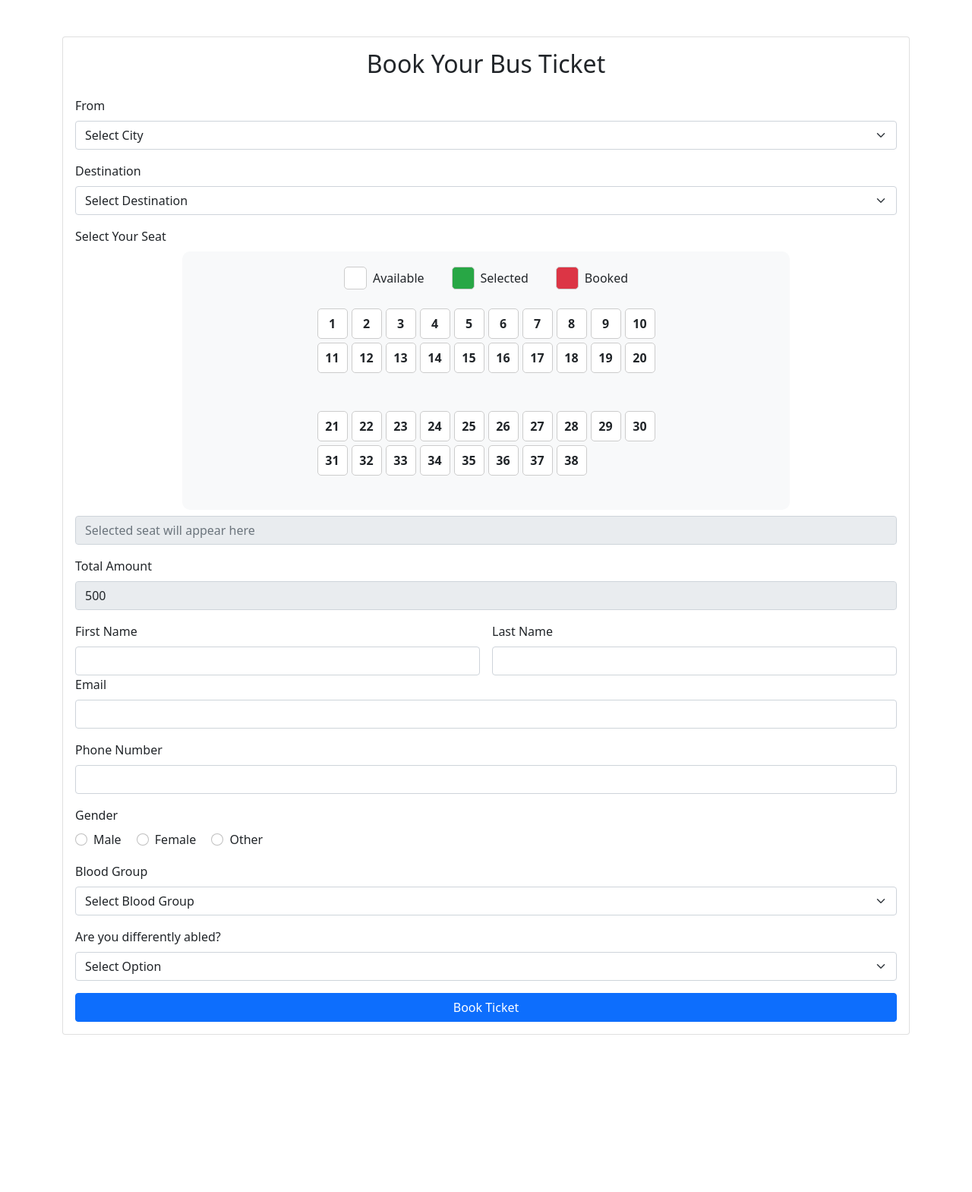
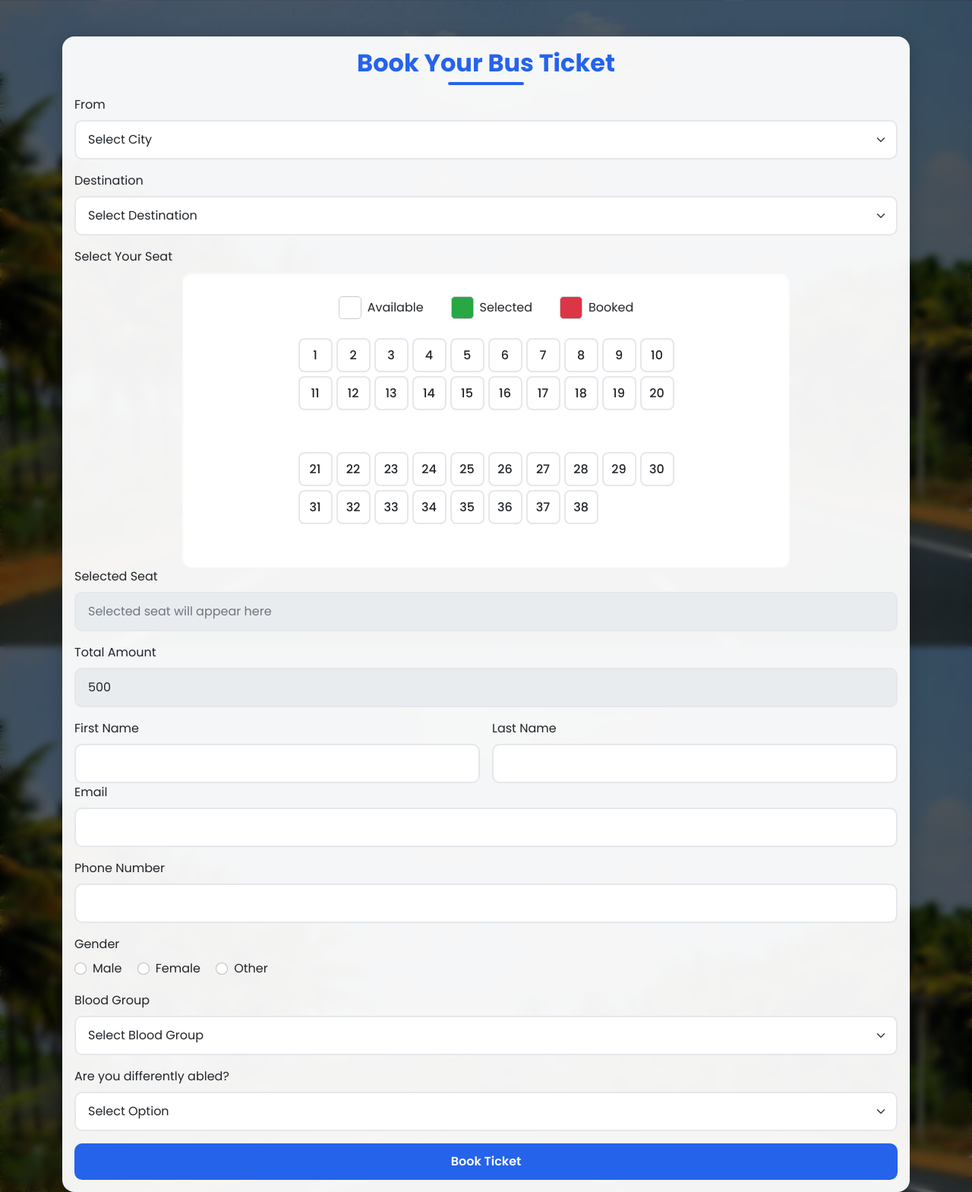
Before and after one commit to arunsanjeevms/Bus_Reservation_System, a PHP site: page /BusBook/customer_booking.php in a window 1280 px wide. Shown: the whole page at 76% size. Before the commit the page ends 1362 px from the top, so only its background shows below. Run offline with PHP 8.4, Linux system fonts and the light colour scheme; data comes from the database, SQL or seed files in the repository.

Commit message:
Print Ticket

```diff
--- a/assets/partials/_download.php
+++ b/assets/partials/_download.php
@@ -97,9 +97,9 @@
             <div class="row">
                 <div class="col-xs-6 col-sm-6 col-md-6">
                     <address>
-                        <strong>S B T B S</strong>
+                        <strong>927623BCS011</strong>
                         <br>
-                        Detroit, Mi 4646
+                        DBMS PROJECT
 
                     </address>
                 </div>
--- a/customer_booking.php
+++ b/customer_booking.php
@@ -117,28 +117,134 @@
     <title>Bus Ticket Booking</title>
     <!-- Bootstrap CSS -->
     <link href="https://cdn.jsdelivr.net/npm/bootstrap@5.0.1/dist/css/bootstrap.min.css" rel="stylesheet">
+    <!-- Google Fonts -->
+    <link href="https://fonts.googleapis.com/css2?family=Poppins:wght@400;500;600;700&display=swap" rel="stylesheet">
     <!-- Custom CSS -->
     <link rel="stylesheet" href="assets/styles/styles.css">
     <style>
+        body {
+            font-family: 'Poppins', sans-serif;
+            background: linear-gradient(rgba(0, 0, 0, 0.6), rgba(0, 0, 0, 0.6)), url('assets/img/bg.jpg');
+            background-size: cover;
+            background-position: center;
+            background-attachment: fixed;
+            background-repeat: no-repeat;
+            min-height: 100vh;
+            backdrop-filter: blur(4px);
+            -webkit-backdrop-filter: blur(4px);
+        }
+
+        .container {
+            position: relative;
+            z-index: 1;
+        }
+
+        .card {
+            border: none;
+            border-radius: 16px;
+            box-shadow: 0 4px 24px rgba(0, 0, 0, 0.2);
+            background: rgba(255, 255, 255, 0.95);
+            backdrop-filter: blur(5px);
+            -webkit-backdrop-filter: blur(5px);
+            transition: transform 0.3s ease, box-shadow 0.3s ease;
+        }
+
+        .card:hover {
+            transform: translateY(-5px);
+            box-shadow: 0 10px 30px rgba(0, 0, 0, 0.3);
+        }
+
+        .card-title {
+            color: #2563eb;
+            font-weight: 700;
+            font-size: 2rem;
+            margin-bottom: 2rem;
+            position: relative;
+        }
+
+        .card-title:after {
+            content: '';
+            position: absolute;
+            bottom: -10px;
+            left: 50%;
+            transform: translateX(-50%);
+            width: 100px;
+            height: 4px;
+            background: #2563eb;
+            border-radius: 2px;
+        }
+
+        .form-select, .form-control {
+            border: 2px solid #e5e7eb;
+            border-radius: 10px;
+            padding: 0.75rem 1rem;
+            transition: all 0.3s ease;
+        }
+
+        .form-select:focus, .form-control:focus {
+            border-color: #2563eb;
+            box-shadow: 0 0 0 4px rgba(37, 99, 235, 0.1);
+        }
+
+        .seat-layout {
+            background: white;
+            padding: 2rem;
+            border-radius: 12px;
+            box-shadow: inset 0 2px 4px 0 rgba(0, 0, 0, 0.05);
+        }
+
         #seatsDiagram td {
-            border: 1px solid #ccc;
-            width: 40px;
-            height: 40px;
+            border: 2px solid #e5e7eb;
+            width: 45px;
+            height: 45px;
             text-align: center;
             cursor: pointer;
+            border-radius: 8px;
+            font-weight: 500;
+            transition: all 0.3s ease;
+            background-color: white;
         }
-        #seatsDiagram .space {
+
+        #seatsDiagram td.booked {
+            background-color: #ef4444;
+            color: white;
+            border-color: #dc2626;
+            cursor: not-allowed;
+            opacity: 0.8;
+        }
+
+        #seatsDiagram td:not(.space):hover {
+            background-color: #e5e7eb;
+            transform: scale(1.1);
+        }
+
+        .selected-seat {
+            background-color: #10b981 !important;
+            color: white !important;
+            border-color: #059669 !important;
+        }
+
+        .btn-primary {
+            background: #2563eb;
             border: none;
-            background: transparent;
-            cursor: default;
+            padding: 0.75rem 2rem;
+            font-weight: 600;
+            border-radius: 10px;
+            transition: all 0.3s ease;
         }
-        .selected-seat {
-            background-color: #28a745 !important;
-            color: white !important;
+
+        .btn-primary:hover {
+            background: #1e40af;
+            transform: translateY(-2px);
+            box-shadow: 0 4px 12px rgba(37, 99, 235, 0.2);
         }
-        #seatsDiagram td:not(.space):hover {
-            background-color: #e9ecef;
-            cursor: pointer;
+
+        @media (max-width: 768px) {
+            #seatsDiagram td {
+                width: 35px;
+                height: 35px;
+                font-size: 0.9rem;
+            }
         }
     </style>
 </head>
@@ -255,6 +361,7 @@
                                 </tr>
                             </table>
                         </div>
+                        <label for="booked_seat" class="form-lab1el">Selected Seat</label>
                         <input type="hidden" id="seat_selected" name="seat_selected">
                         <input type="text" class="form-control mt-2" id="seatInput" readonly placeholder="Selected seat will appear here">
                     </div>
```
Also changed, not shown: assets/partials/01 LOGIN DETAILS & PROJECT INFO.txt (deleted, +0 -13 lines), assets/img/bg.jpg (added), payment/upi.png (deleted).
